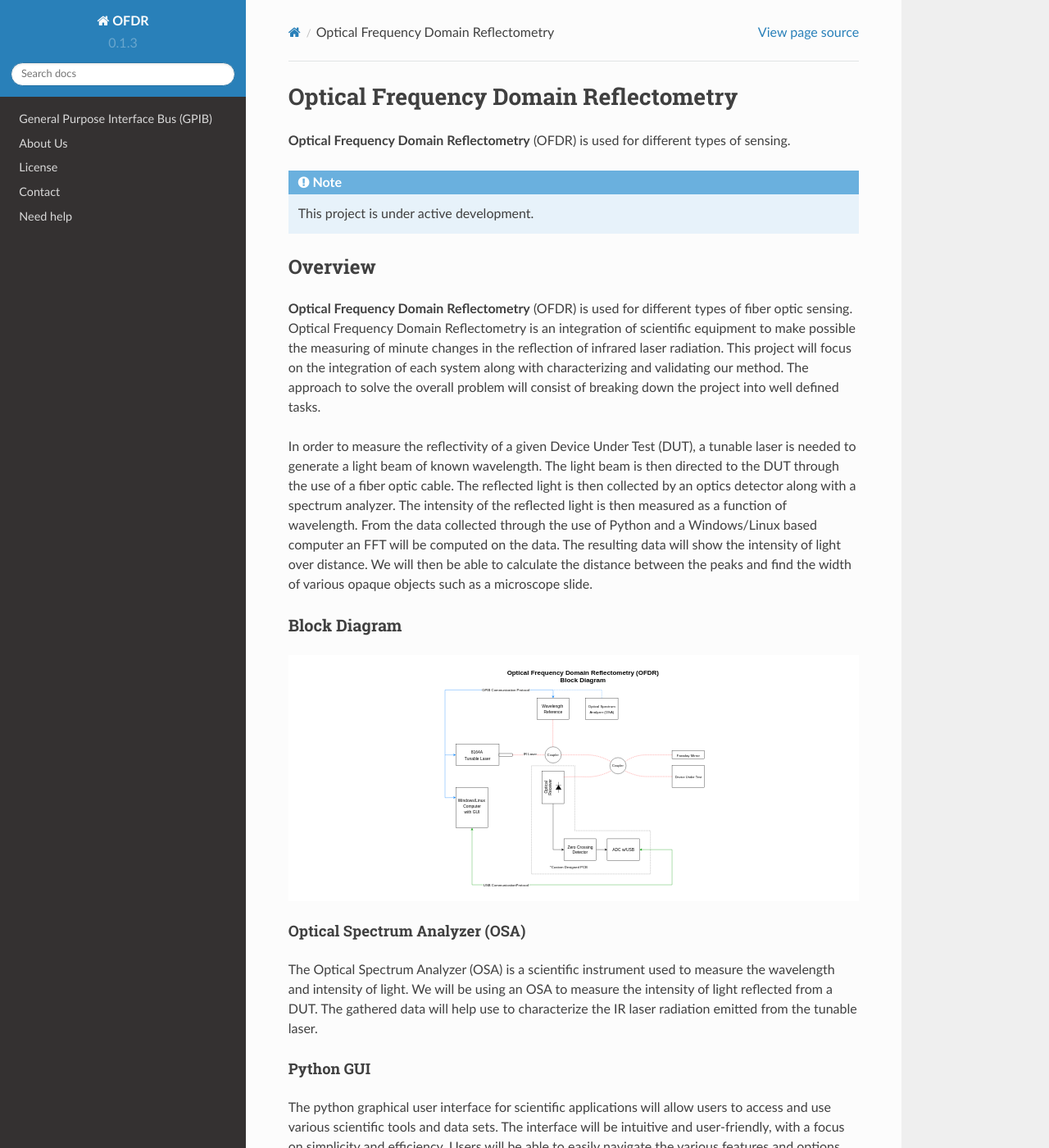
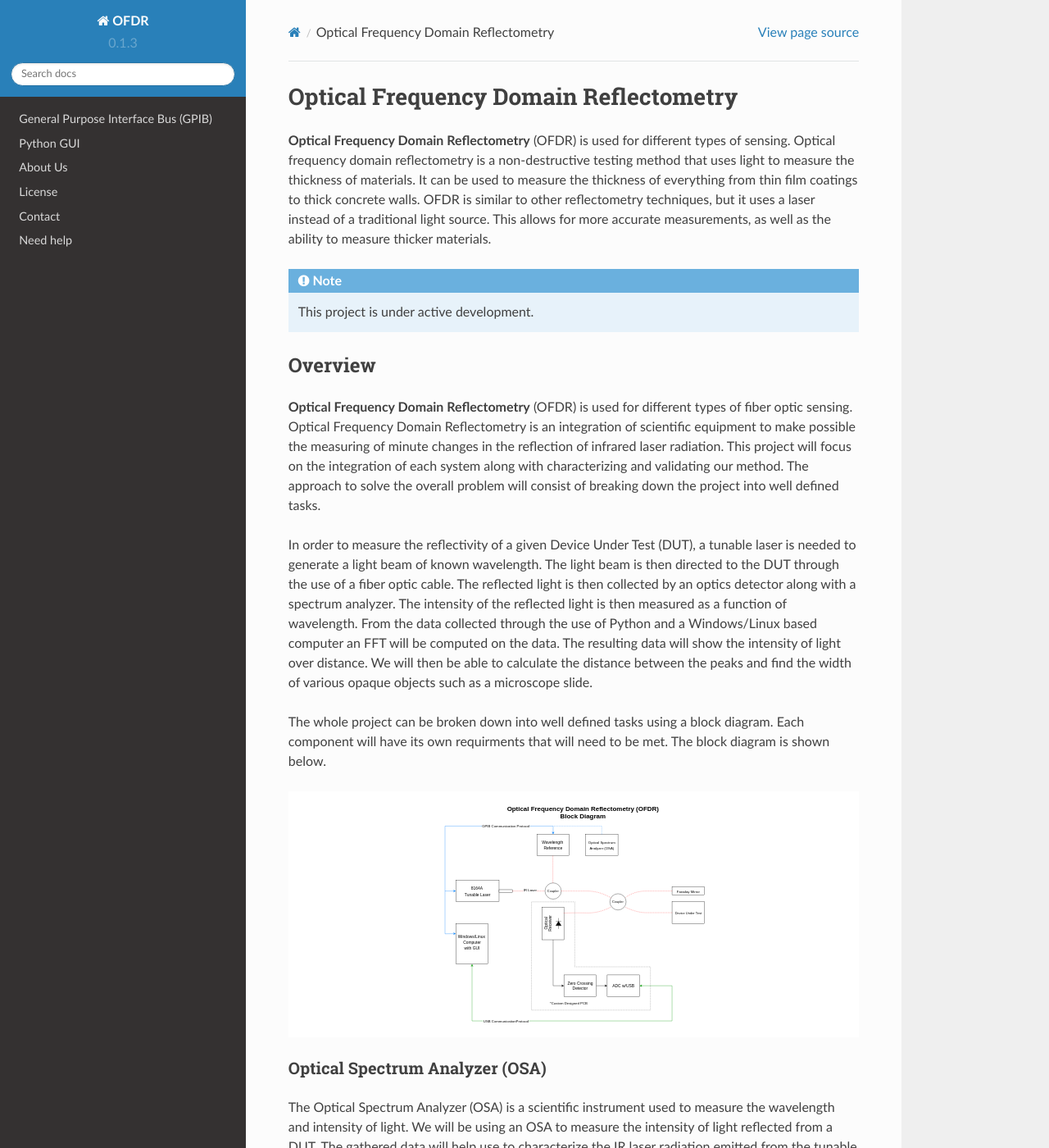
Before and after one commit to wattsjake/OFDR, a Sphinx documentation site: the page built from docs/source/index.rst, in a window 1280 px wide and 1400 px high. Shown: the whole window at 82% size. Built offline with Sphinx 7.4.7 and the Read the Docs theme 2.0.0, drawn with Linux system fonts in a browser that asks for light colours; some of the changed text lies outside the part shown.

Commit message:
arranged the layout and added gui

```diff
--- /dev/null
+++ b/docs/source/gui.rst
@@ -0,0 +1,12 @@
+Python GUI
+===============================
+
+The python graphical user interface for scientific applications will allow users to access and use various scientific tools
+and data sets. The interface will be intuitive and user-friendly, with a focus on simplicity and efficiency. Users will be able
+to easily navigate the various features and options, and perform various tasks with ease. The interface will also be highly
+customizable, so that users can tailor it to their specific needs and preferences.
+
+.. image:: images/OFDR.svg
+  :width: 400
+  :height: 400
+  :alt: OFDR Drawing
--- a/docs/source/index.rst
+++ b/docs/source/index.rst
@@ -2,6 +2,11 @@
 ######################################
 
 **Optical Frequency Domain Reflectometry** (OFDR) is used for different types of sensing.
+Optical frequency domain reflectometry is a non-destructive testing method that uses light
+to measure the thickness of materials. It can be used to measure the thickness of everything
+from thin film coatings to thick concrete walls. OFDR is similar to other reflectometry techniques,
+but it uses a laser instead of a traditional light source. This allows for more accurate
+measurements, as well as the ability to measure thicker materials.
 
 .. note::
 
@@ -26,13 +31,15 @@
 distance. We will then be able to calculate the distance between the peaks and find the width of various opaque objects
 such as a microscope slide.
 
-Block Diagram
--------------
+The whole project can be broken down into well defined tasks using a block diagram. Each component will have its own requirments
+that will need to be met. The block diagram is shown below.
 
 .. image:: images/OFDR.svg
   :width: 800
   :height: 300
-  :alt: OFDR Drawing
+  :alt: OFDR Block Diagram
+
+
 
 
 .. General Purpose Interface Bus (GPIB)
@@ -71,19 +78,6 @@
 be using an OSA to measure the intensity of light reflected from a DUT. The gathered data will help use to characterize the
 IR laser radiation emitted from the tunable laser.
 
-Python GUI
-===============================
-
-The python graphical user interface for scientific applications will allow users to access and use various scientific tools
-and data sets. The interface will be intuitive and user-friendly, with a focus on simplicity and efficiency. Users will be able
-to easily navigate the various features and options, and perform various tasks with ease. The interface will also be highly
-customizable, so that users can tailor it to their specific needs and preferences.
-
-.. .. image:: images/OFDR.svg
-..   :width: 400
-..   :height: 400
-..   :alt: OFDR Drawing
-
 Analog to Digital Converter (ADC)
 ===============================
 
```
Also changed, not shown: other parts of docs/source/index.rst (+1 -0 lines).
